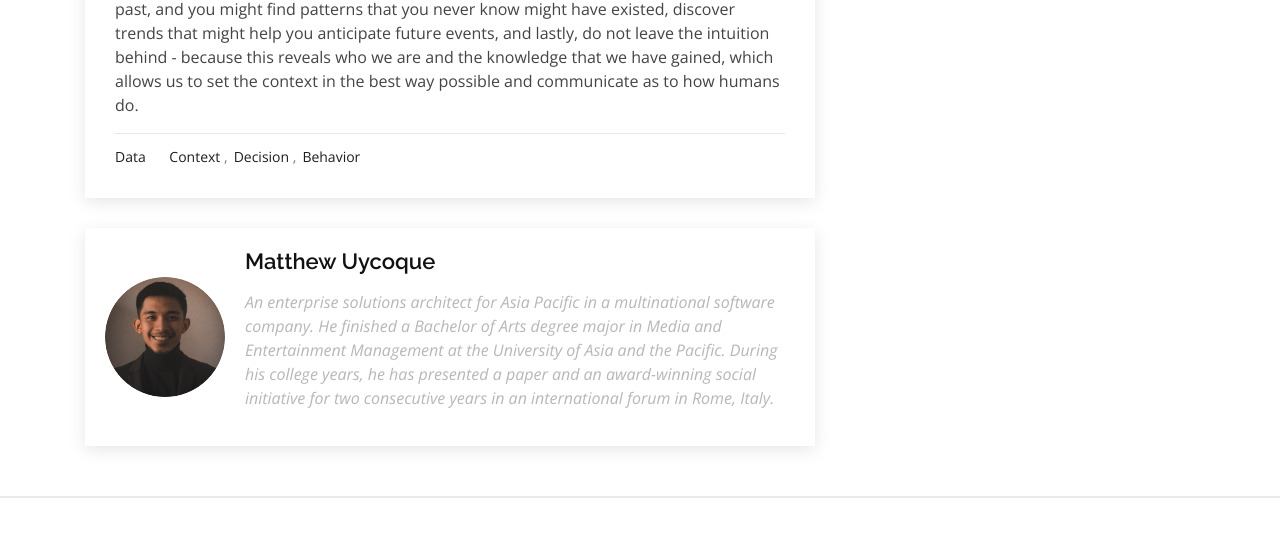
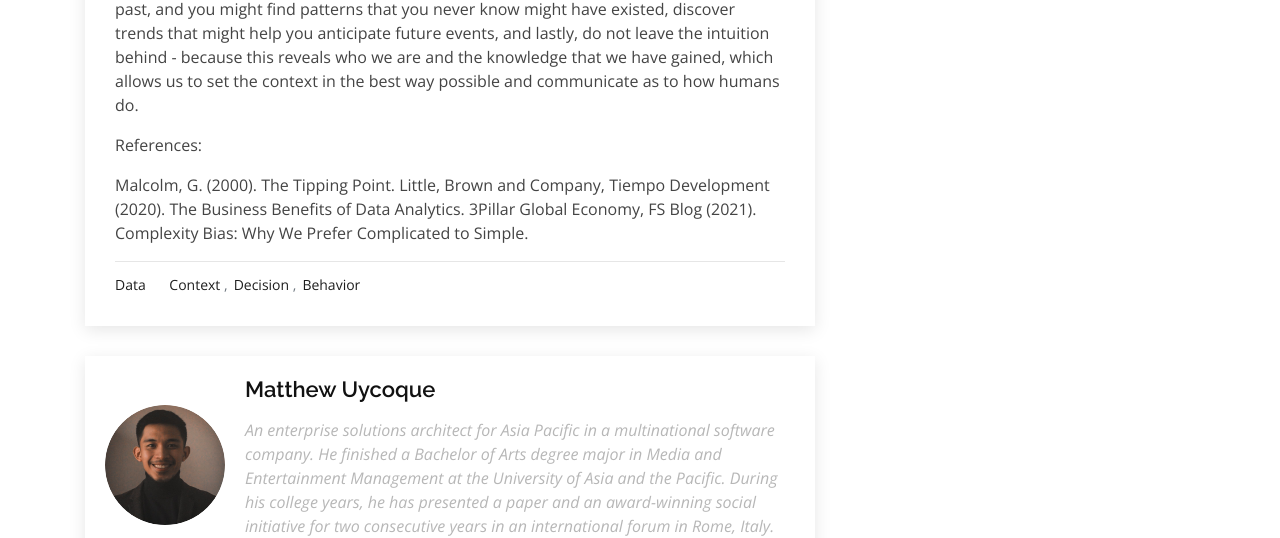
Before and after one commit to mattuycoque/kingfisher.github.io, a plain HTML site: page insights-single.html in a window 1280 px wide. Shown: the part 2434-2972 px from the top of the page. Drawn offline with nearby package versions, Linux system fonts and the light colour scheme; a script that the page names is missing; some icons are missing.

Commit message:
Reference

```diff
--- a/insights-single.html
+++ b/insights-single.html
@@ -142,7 +142,19 @@
                 <p>
                   So the next time you are asked to come up with a critical decision, consider looking in the past, and you might find patterns that you never know might have existed, discover trends that might help you anticipate future events, and lastly, do not leave the intuition behind - because this reveals who we are and the knowledge that we have gained, which allows us to set the context in the best way possible and communicate as to how humans do.
                 </p>
+                <p>
 
+                </p>
+
+                <p>
+                  References:
+                </p>
+                <p>Malcolm, G. (2000). The Tipping Point. Little, Brown and Company,
+                  Tiempo Development (2020). The Business Benefits of Data Analytics. 3Pillar Global Economy,
+                  FS Blog (2021). Complexity Bias: Why We Prefer Complicated to Simple.
+                </p>
+
+                <p> </p>
               </div>
 
               <div class="entry-footer">
```
